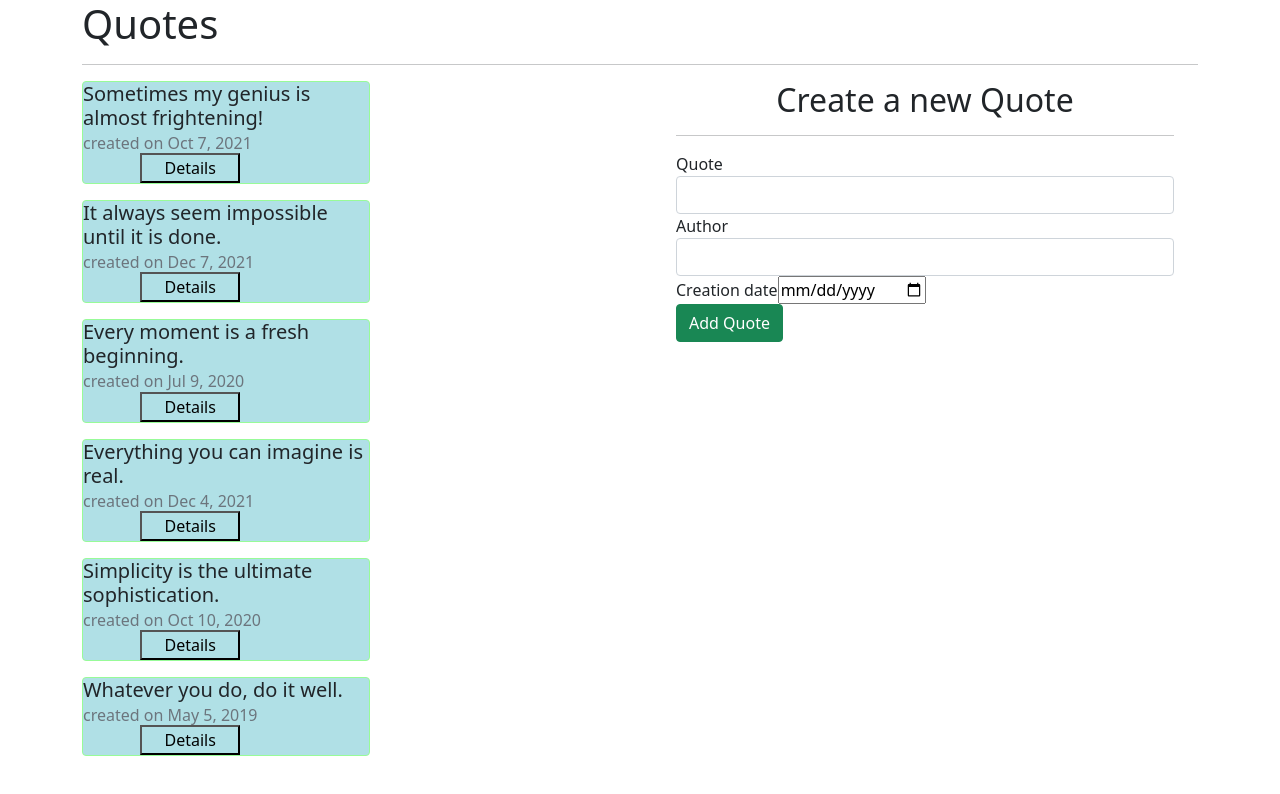
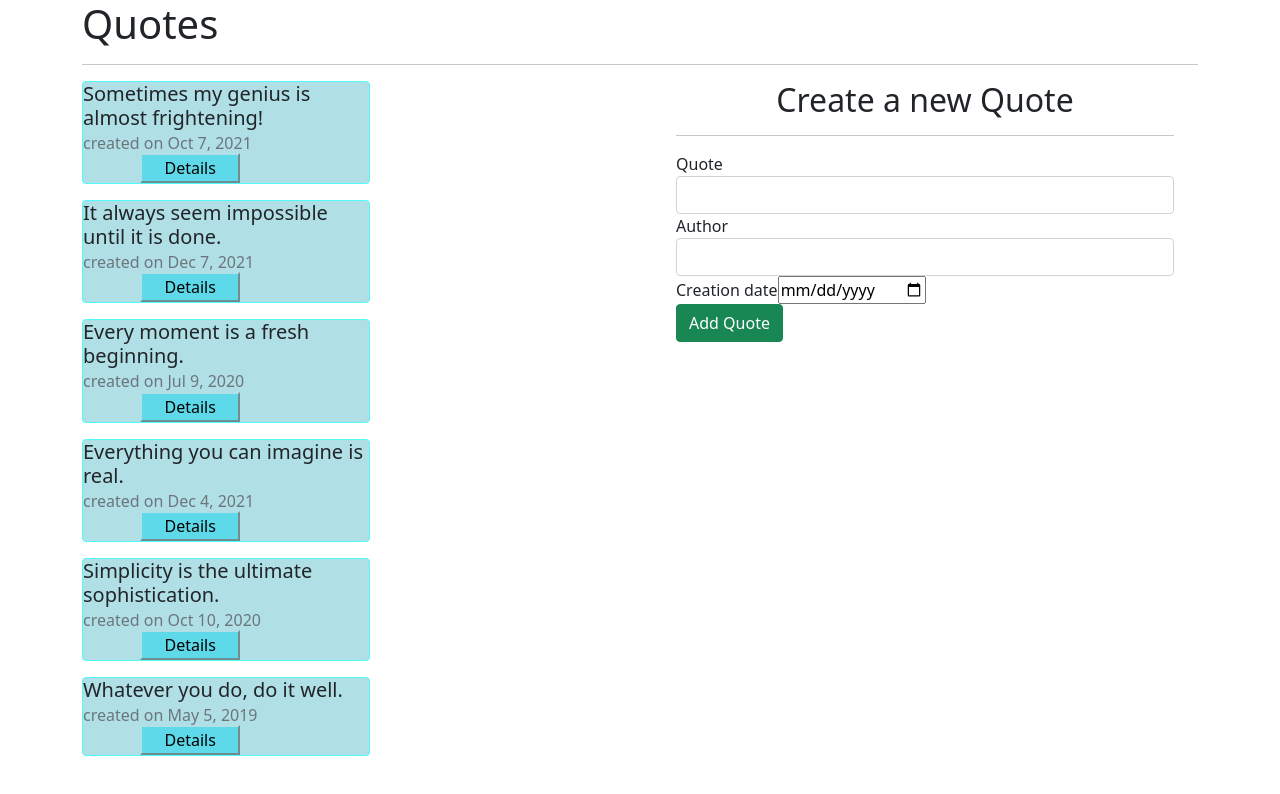
Before and after one commit to samwel-chege/Quotes, an Angular app: page / in a window 1280 px wide. Shown: the top 794 px of the page. Built offline with nearby package versions, Linux system fonts and the light colour scheme.

Commit message:
change width of card

```diff
--- a/src/app/quote-detail/quote-detail.component.css
+++ b/src/app/quote-detail/quote-detail.component.css
@@ -0,0 +1,3 @@
+#dvote, #upvote{
+   position: relative;
+}
--- a/src/app/quote-detail/quote-detail.component.html
+++ b/src/app/quote-detail/quote-detail.component.html
@@ -1,7 +1,7 @@
 <p>{{quote.description}}</p>
 <p>This quote was created  {{quote.createDate | dateCount}} ago</p>
-<button (click)= 'upVote(true)' class="btn btn-info">upvote</button>
+<button (click)= 'upVote(true)' class="btn btn-info" id="upvote">upvote</button>
 <p> {{quote.upVote}} </p>
-<button (click)= 'downVote(true)' class="btn btn-secondary" id="upvote">downvote</button>
+<button (click)= 'downVote(true)' class="btn btn-secondary" id="dvote">downvote</button>
 <p> {{quote.downVote}} </p>
-<button (click)= 'quoteDelete(true)' class="btn btn-danger" id="dvote">Delete quote</button>
+<button (click)= 'quoteDelete(true)' class="btn btn-danger" >Delete quote</button>
--- a/src/app/quote/quote.component.css
+++ b/src/app/quote/quote.component.css
@@ -1,10 +1,11 @@
 #qcard{
    background-color: powderblue;
-   border-color: palegreen;
+   border-color: rgb(78, 250, 250);
 }
 .details{
-    background-color: powderblue;
+    background-color: rgb(94, 217, 233);
     width: 100px;
     text-align: center;
     margin-left: 20%;
+    border-color: powderblue;
 }
```
